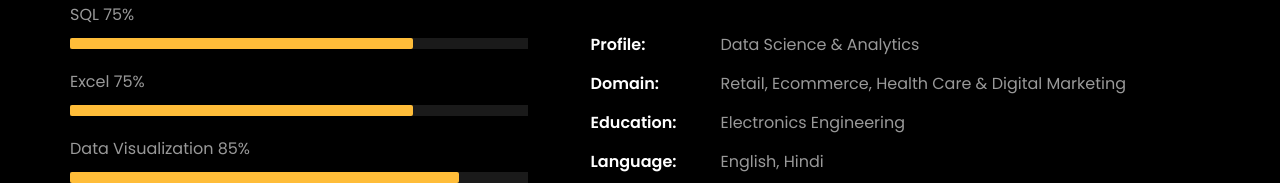
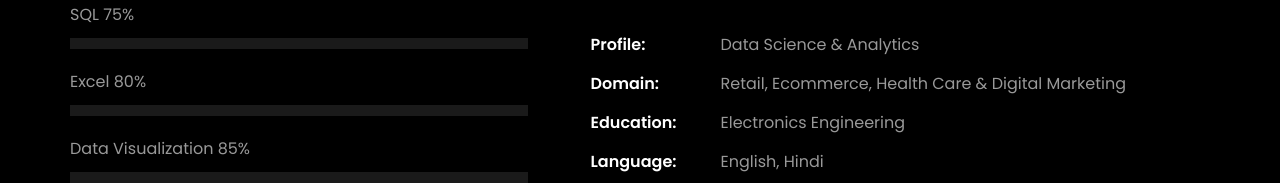
Before and after one commit to Infistudy/Prateek-portfolio-, a plain HTML site: page index.html in a window 1280 px wide. Shown: the part 1085-1268 px from the top of the page. Drawn offline with Linux system fonts and the light colour scheme; files whose address does not match are found by name.

Commit message:
Update index.html

```diff
--- a/index.html
+++ b/index.html
@@ -233,31 +233,31 @@
 									<p class="title-s">Skills</p>
 									<span>SQL</span> <span class="pull-right">75%</span>
 									<div class="progress">
-										<div class="progress-bar" role="progressbar" style="width: 75%;" aria-valuenow="75" aria-valuemin="0"
+										<div class="progress-bar" role="progressbar" style="width: 75 %;" aria-valuenow="75" aria-valuemin="0"
 											aria-valuemax="100"></div>
 									</div>
 
-									<span>Excel</span> <span class="pull-right">75%</span>
+									<span>Excel</span> <span class="pull-right">80%</span>
 									<div class="progress">
-										<div class="progress-bar" role="progressbar" style="width: 75%" aria-valuenow="75" aria-valuemin="0"
+										<div class="progress-bar" role="progressbar" style="width: 80 %" aria-valuenow="80" aria-valuemin="0"
 											aria-valuemax="100"></div>
 									</div>
 
 									<span>Data Visualization</span> <span class="pull-right">85%</span>
 									<div class="progress">
-										<div class="progress-bar" role="progressbar" style="width: 85%" aria-valuenow="85" aria-valuemin="0"
+										<div class="progress-bar" role="progressbar" style="width: 85 %" aria-valuenow="85" aria-valuemin="0"
 											aria-valuemax="100"></div>
 									</div>
 
 									<span>Statistical Analysis</span> <span class="pull-right">75%</span>
 									<div class="progress">
-										<div class="progress-bar" role="progressbar" style="width: 75%" aria-valuenow="75" aria-valuemin="0"
+										<div class="progress-bar" role="progressbar" style="width: 75 %" aria-valuenow="75" aria-valuemin="0"
 											aria-valuemax="100"></div>
 									</div>
 
 									<span>AI Tools</span> <span class="pull-right">80%</span>
 									<div class="progress">
-										<div class="progress-bar" role="progressbar" style="width: 80%" aria-valuenow="80" aria-valuemin="0"
+										<div class="progress-bar" role="progressbar" style="width: 80 %" aria-valuenow="80" aria-valuemin="0"
 											aria-valuemax="100"></div>
 									</div>
 								</div>
```
